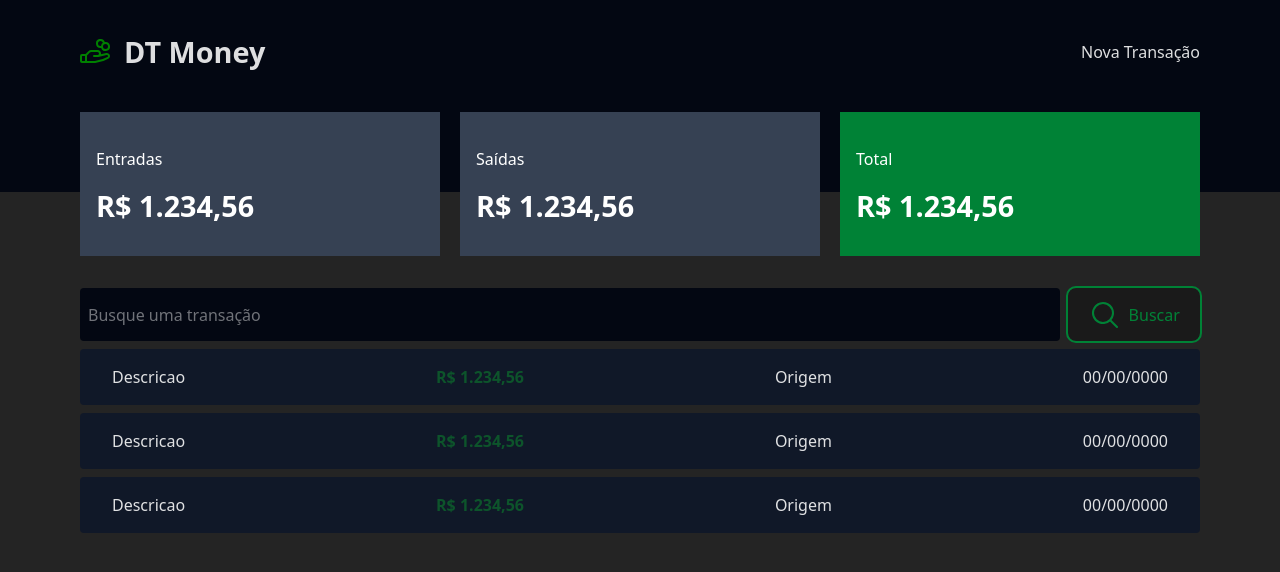
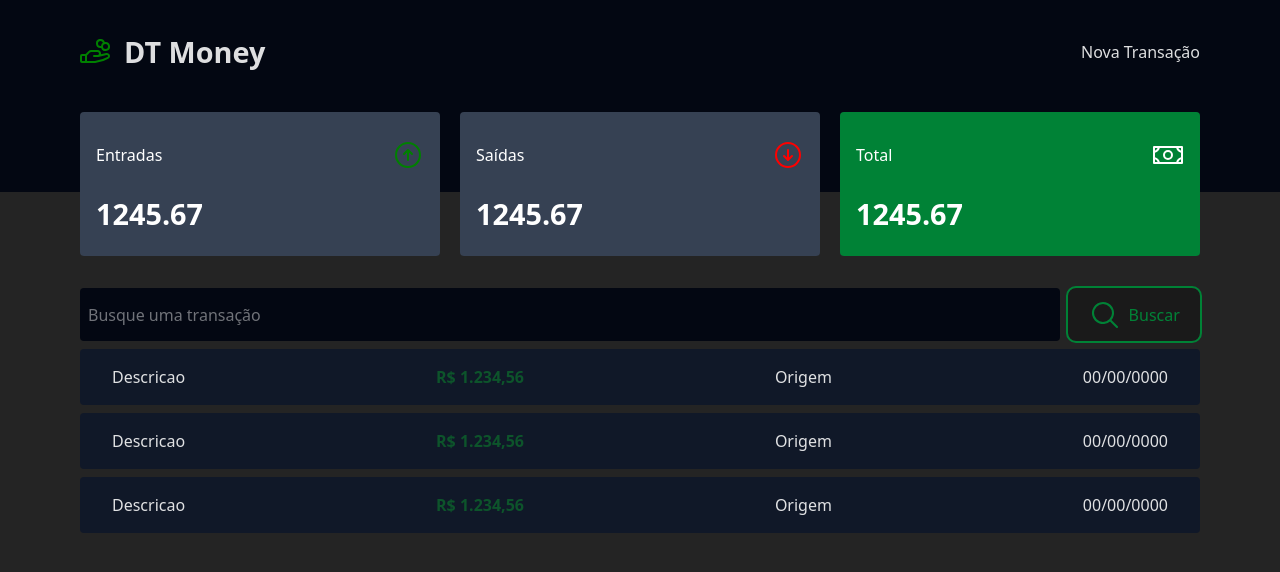
Before and after one commit to afonsolimajr/mba-dt-money, a React (Vite) app: page / in a window 1280 px wide. Shown: the top 572 px of the page. Built offline with nearby package versions, Linux system fonts and the light colour scheme.

Commit message:
dashboard layout

```diff
--- a/src/components/Dashboard.tsx
+++ b/src/components/Dashboard.tsx
@@ -1,19 +1,12 @@
+import DashboardCard from "./DashboardCard";
+
 export default function Dashboard() {
   return (
     <div className="flex flex-col w-full max-w-[1120px] h-32 ">
       <div className="flex w-full h-16 items-center justify-between gap-5 ">
-        <div className="flex flex-col h-36 items-start justify-evenly p-4 bg-gray-700 text-white w-full">
-          <p>Entradas</p>
-          <h2>R$ 1.234,56</h2>
-        </div>
-        <div className="flex flex-col h-36 items-start justify-evenly p-4 bg-gray-700 text-white w-full">
-          <p>Saídas</p>
-          <h2>R$ 1.234,56</h2>
-        </div>
-        <div className="flex flex-col h-36 items-start justify-evenly p-4 bg-green-700 text-white w-full">
-          <p>Total</p>
-          <h2>R$ 1.234,56</h2>
-        </div>
+        <DashboardCard type="IN" value={1245.67} />
+        <DashboardCard type="OUT" value={1245.67} />
+        <DashboardCard type="TOT" value={1245.67} />
       </div>
     </div>
   );
--- /dev/null
+++ b/src/components/DashboardCard.tsx
@@ -0,0 +1,39 @@
+import { ArrowCircleDown, ArrowCircleUp, Money } from "@phosphor-icons/react";
+
+export default function DashboardCard({
+  type,
+  value,
+}: {
+  type: "IN" | "OUT" | "TOT";
+  value: number;
+}) {
+  let bgColor = "bg-gray-700";
+  let title = "Entradas";
+  let icon = <ArrowCircleUp size={32} color="green" />;
+
+  switch (type) {
+    case "IN":
+      break;
+    case "OUT":
+      title = "Saídas";
+      icon = <ArrowCircleDown size={32} color="red" />;
+      break;
+    case "TOT":
+      title = "Total";
+      icon = <Money size={32} color="white" />;
+      bgColor = "bg-green-700";
+      break;
+  }
+
+  return (
+    <div
+      className={`flex flex-col h-36 items-start justify-evenly px-4 ${bgColor} text-white w-full rounded`}
+    >
+      <div className="flex w-full items-center justify-between">
+        <p>{title}</p>
+        {icon}
+      </div>
+      <h2>{value}</h2>
+    </div>
+  );
+}
```
